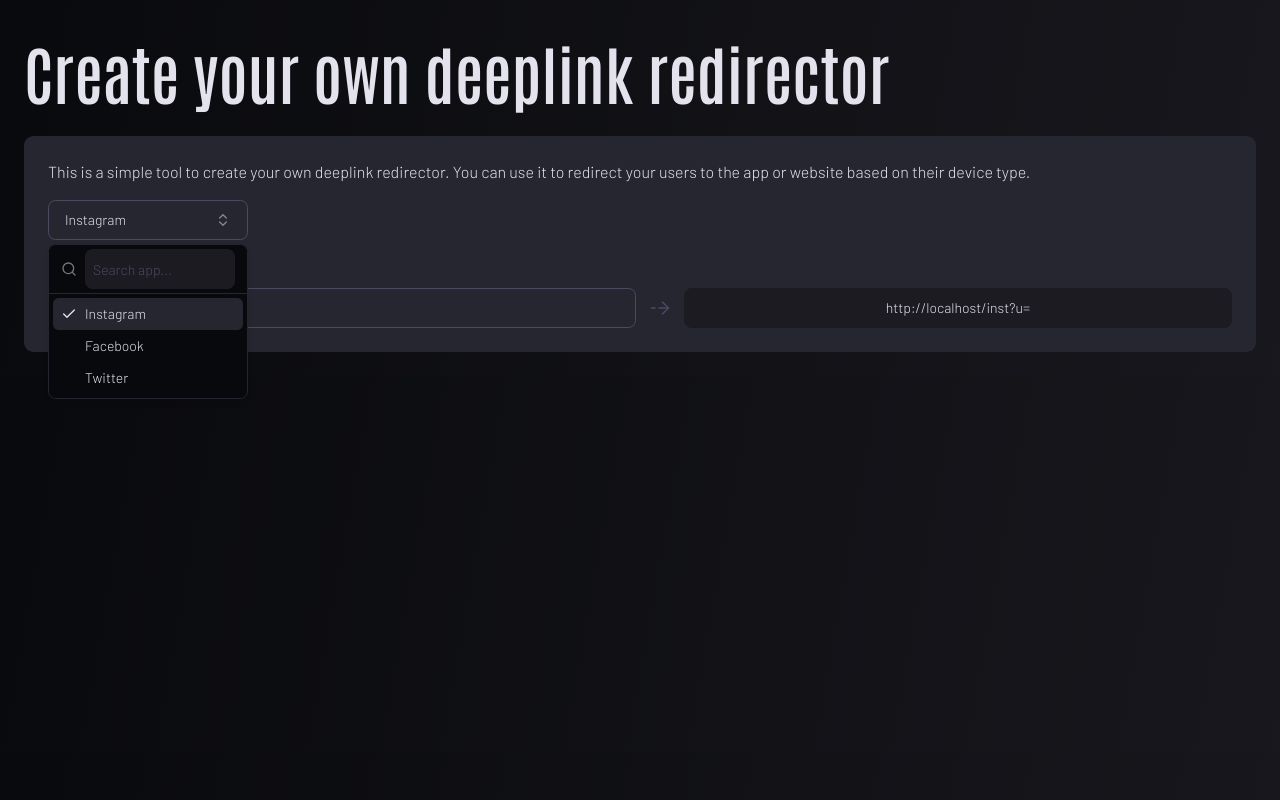
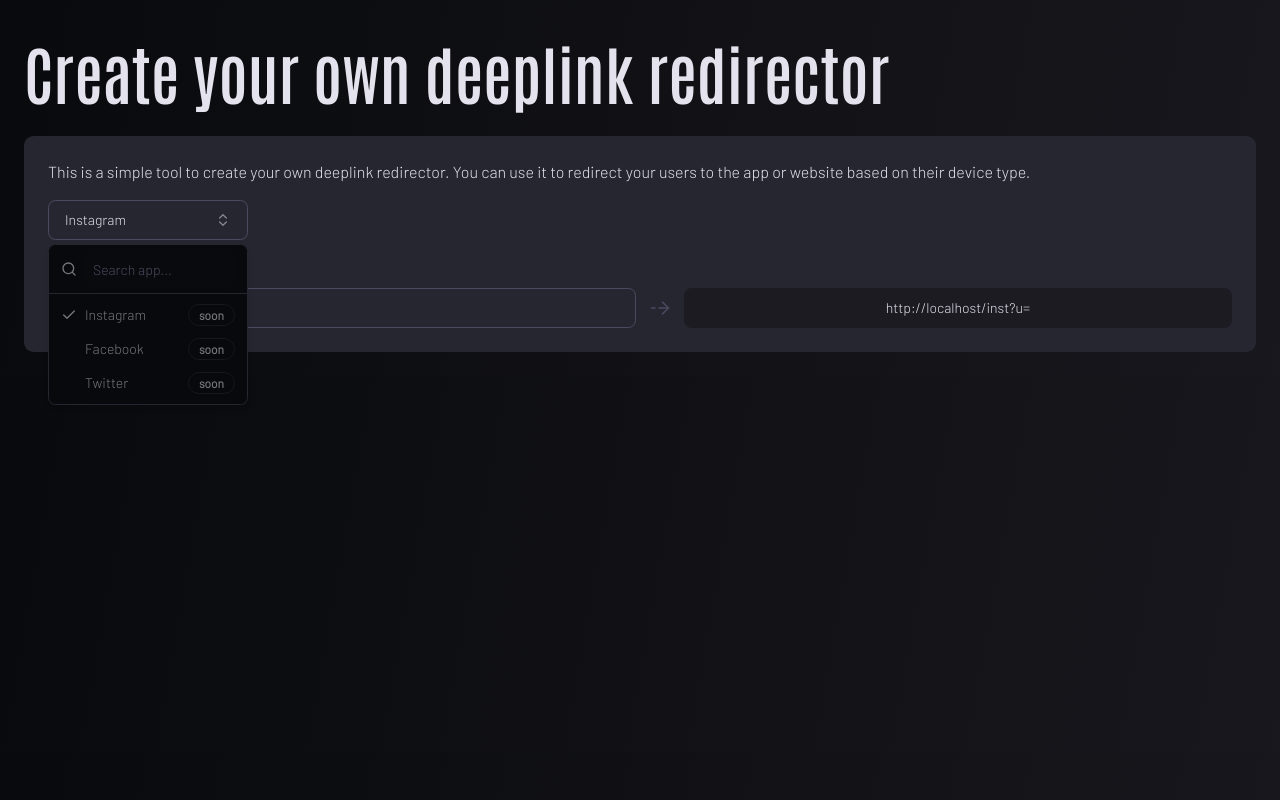
Before and after one commit to sargon17/deep_link, a Next.js app: page / in a window 1280 px wide. Both pictures are taken after a click on the button "Instagram". Built offline with nearby package versions, Linux system fonts and the light colour scheme.

Commit message:
supporting not active elements

```diff
--- a/components/select.tsx
+++ b/components/select.tsx
@@ -7,22 +7,28 @@ import { cn } from "@/lib/utils";
 import { Button } from "@/components/ui/button";
 import { Command, CommandEmpty, CommandGroup, CommandInput, CommandItem } from "@/components/ui/command";
 import { Popover, PopoverContent, PopoverTrigger } from "@/components/ui/popover";
-import { type } from "os";
+import { Badge } from "@/components/ui/badge";
 
 type SelectProps = {
-  dataSet: { label: string; value: string }[];
+  dataSet: { label: string; value: string; active: boolean; subElements: {}[] }[];
   defaultVal?: string | object | null;
   updateValue: Function;
   className?: string;
+  placeholder?: string;
 };
 
-function Select({ dataSet, defaultVal, updateValue, className }: SelectProps) {
+function Select({ dataSet, defaultVal, updateValue, className, placeholder }: SelectProps) {
   const [isOpen, setIsOpen] = useState(false);
   const [selectedData, setSelectedData] = useState(defaultVal || "");
 
   useEffect(() => {
     updateValue(selectedData);
   }, [selectedData]);
+
+  // placeholder setting
+  if (!placeholder) {
+    placeholder = "Select";
+  }
 
   return (
     <div className={className}>
@@ -36,7 +42,7 @@ function Select({ dataSet, defaultVal, updateValue, className }: SelectProps) {
             role="combobox"
             className="w-[200px] justify-between dark"
           >
-            {selectedData ? dataSet.find((data) => data.value === selectedData)?.label : "Select app..."}
+            {selectedData ? dataSet.find((data) => data.value === selectedData)?.label : placeholder}
             <ChevronsUpDown className="ml-2 h-4 w-4 shrink-0 opacity-50" />
           </Button>
         </PopoverTrigger>
@@ -44,13 +50,15 @@ function Select({ dataSet, defaultVal, updateValue, className }: SelectProps) {
           <Command>
             <CommandInput
               placeholder="Search app..."
-              className="dark my-1 px-2 bg-input rounded-md "
+              className="dark my-1 px-2 bg-purple-900 rounded-md "
             />
             <CommandEmpty>No app found.</CommandEmpty>
             <CommandGroup>
               {dataSet.map((data) => (
                 <CommandItem
                   key={data.value}
+                  disabled={!data.active}
+                  className="disabled:opacity-50 disabled:pointer-events-none"
                   onSelect={(currentValue: string) => {
                     setSelectedData(currentValue === selectedData ? "" : currentValue);
                     setIsOpen(false);
@@ -59,7 +67,15 @@ function Select({ dataSet, defaultVal, updateValue, className }: SelectProps) {
                   <Check
                     className={cn("mr-2 h-4 w-4", selectedData === data.value ? "opacity-100" : "opacity-0")}
                   />
-                  {data.label}
+                  <p className="">{data.label}</p>
+                  {!data.active && (
+                    <Badge
+                      variant={"outline"}
+                      className="ml-auto text-xs"
+                    >
+                      soon
+                    </Badge>
+                  )}
                 </CommandItem>
               ))}
             </CommandGroup>
```
